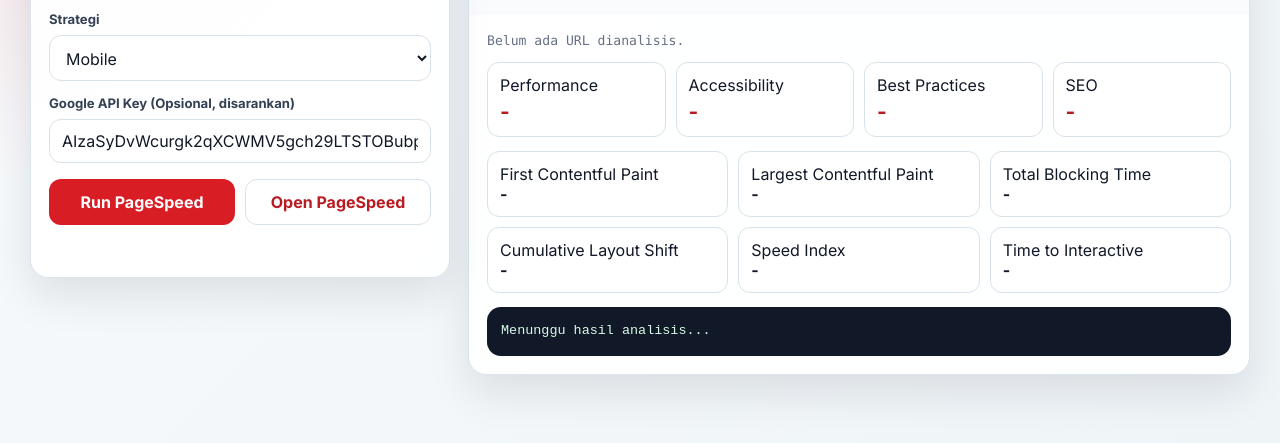
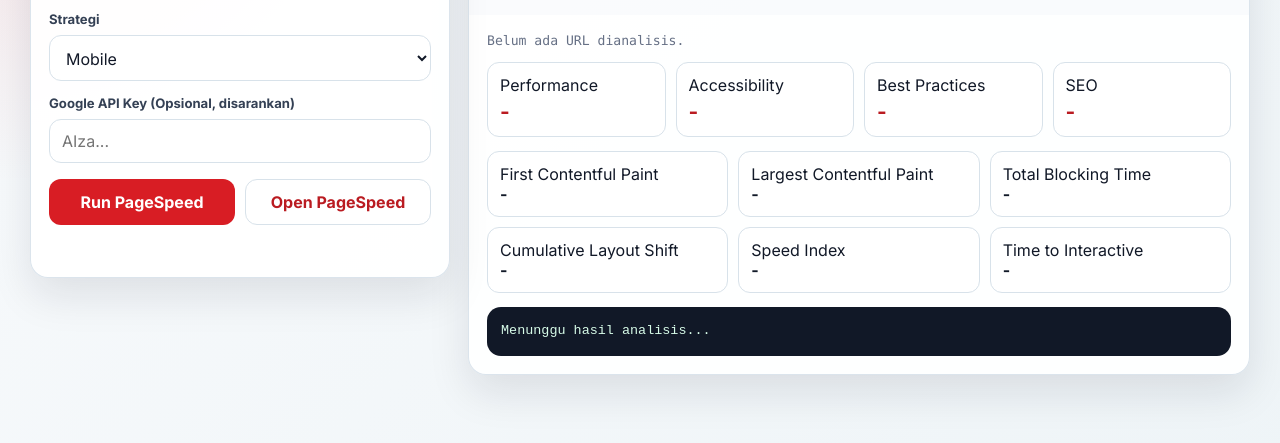
Before and after one commit to wahyuprasettya/widgets, a website: page widgets-html/tools/qa-tools.html in a window 1280 px wide. Shown: the part 263-706 px from the top of the page. Drawn offline with Linux system fonts and the light colour scheme.

Commit message:
menghapus api key

```diff
--- a/widgets-html/tools/qa-tools.html
+++ b/widgets-html/tools/qa-tools.html
@@ -347,7 +347,7 @@
     const publicUrl = document.querySelector("#public-url");
     const strategy = document.querySelector("#strategy");
     const psiApiKey = document.querySelector("#psi-api-key");
-    const DEFAULT_PSI_API_KEY = "AIzaSyDvWcurgk2qXCWMV5gch29LTSTOBubpvm4";
+    const DEFAULT_PSI_API_KEY = "";
     const runPageSpeed = document.querySelector("#run-pagespeed");
     const openPageSpeed = document.querySelector("#open-pagespeed");
     const status = document.querySelector("#status");
```
